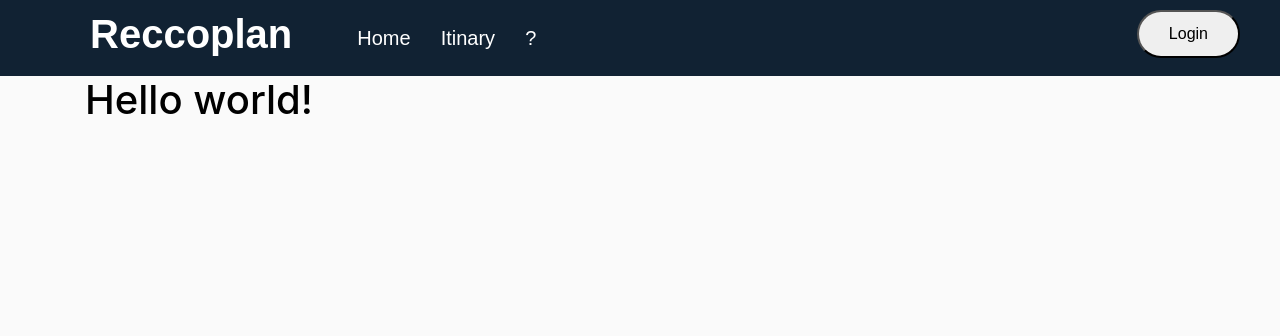
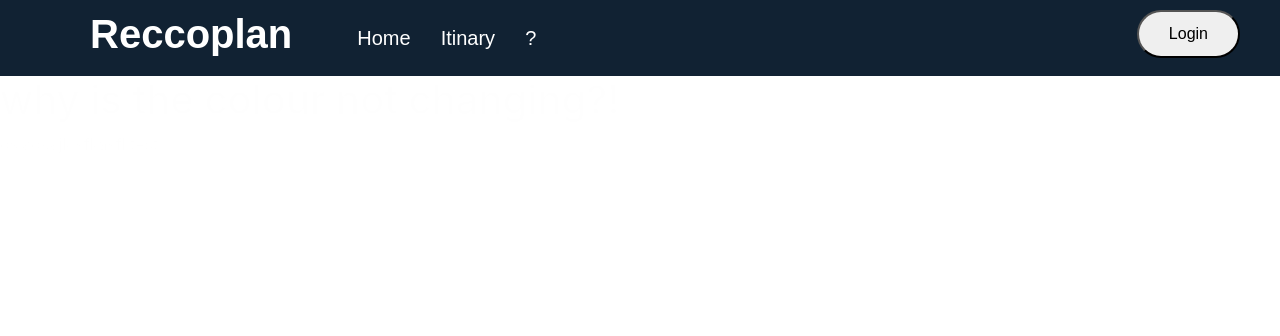
Before and after one commit to jdengoh/SC2006-project, a Django app: page / in a window 1280 px wide. Shown: the top 336 px of the page. Run offline with Django 4.2, Linux system fonts and the light colour scheme.

Commit message:
css not working properly

```diff
--- a/reccoplan/maps/static/main.css
+++ b/reccoplan/maps/static/main.css
@@ -2,8 +2,8 @@
 
 body {
     margin: 0;
-    background: #FAFAFAFA;
-    color: #000000;
+    background: #00000000;
+    color: #00000001;
 }
 
 /* --------- */
--- a/reccoplan/maps/templates/main.html
+++ b/reccoplan/maps/templates/main.html
@@ -21,25 +21,23 @@
                     <a href="/">Itinary</a>
                     <a href="#">?</a>
                     <!-- <button class="book-button">BOOK</button> -->
-
                 </div>
 
                 <div class="header-right">
                     <button class='login-button' href="#">Login</button>
                  </div>
 
-
             </div>
         </header>
-        <div class="container">
+        <div>
             {% block content %} {% endblock %}
         </div>
 
-    <!-- Optional JavaScript -->
-    <!-- jQuery first, then Popper.js, then Bootstrap JS -->
-    <script src="https://code.jquery.com/jquery-3.4.1.slim.min.js" integrity="sha384-J6qa4849blE2+poT4WnyKhv5vZF5SrPo0iEjwBvKU7imGFAV0wwj1yYfoRSJoZ+n" crossorigin="anonymous"></script>
-    <script src="https://cdn.jsdelivr.net/npm/popper.js@1.16.0/dist/umd/popper.min.js" integrity="sha384-Q6E9RHvbIyZFJoft+2mJbHaEWldlvI9IOYy5n3zV9zzTtmI3UksdQRVvoxMfooAo" crossorigin="anonymous"></script>
-    <script src="https://cdn.jsdelivr.net/npm/bootstrap@4.4.1/dist/js/bootstrap.min.js" integrity="sha384-wfSDF2E50Y2D1uUdj0O3uMBJnjuUD4Ih7YwaYd1iqfktj0Uod8GCExl3Og8ifwB6" crossorigin="anonymous"></script>
+        <!-- Optional JavaScript -->
+        <!-- jQuery first, then Popper.js, then Bootstrap JS -->
+        <script src="https://code.jquery.com/jquery-3.4.1.slim.min.js" integrity="sha384-J6qa4849blE2+poT4WnyKhv5vZF5SrPo0iEjwBvKU7imGFAV0wwj1yYfoRSJoZ+n" crossorigin="anonymous"></script>
+        <script src="https://cdn.jsdelivr.net/npm/popper.js@1.16.0/dist/umd/popper.min.js" integrity="sha384-Q6E9RHvbIyZFJoft+2mJbHaEWldlvI9IOYy5n3zV9zzTtmI3UksdQRVvoxMfooAo" crossorigin="anonymous"></script>
+        <script src="https://cdn.jsdelivr.net/npm/bootstrap@4.4.1/dist/js/bootstrap.min.js" integrity="sha384-wfSDF2E50Y2D1uUdj0O3uMBJnjuUD4Ih7YwaYd1iqfktj0Uod8GCExl3Og8ifwB6" crossorigin="anonymous"></script>
     </body>
 
 </html>
--- a/reccoplan/maps/templates/maps/home.html
+++ b/reccoplan/maps/templates/maps/home.html
@@ -3,6 +3,7 @@
  {% block title %} Home Page {% endblock title %}
 
  {% block content %}
-    <h1> Hello world!</h1>
+    <h1> why is the colour not changing?!</h1>
+    dsjadkajkjsfkasfl test
 
 {% endblock content %}
--- a/reccoplan/reccoplan/settings.py
+++ b/reccoplan/reccoplan/settings.py
@@ -32,7 +32,7 @@ ALLOWED_HOSTS = []
 # Application definition
 
 INSTALLED_APPS = [
-    'maps.apps.MapsConfig',         # maps app config
+    'maps',         # maps app config
     'users.apps.UsersConfig',       # users app config
     'django.contrib.admin',
     'django.contrib.auth',
```
